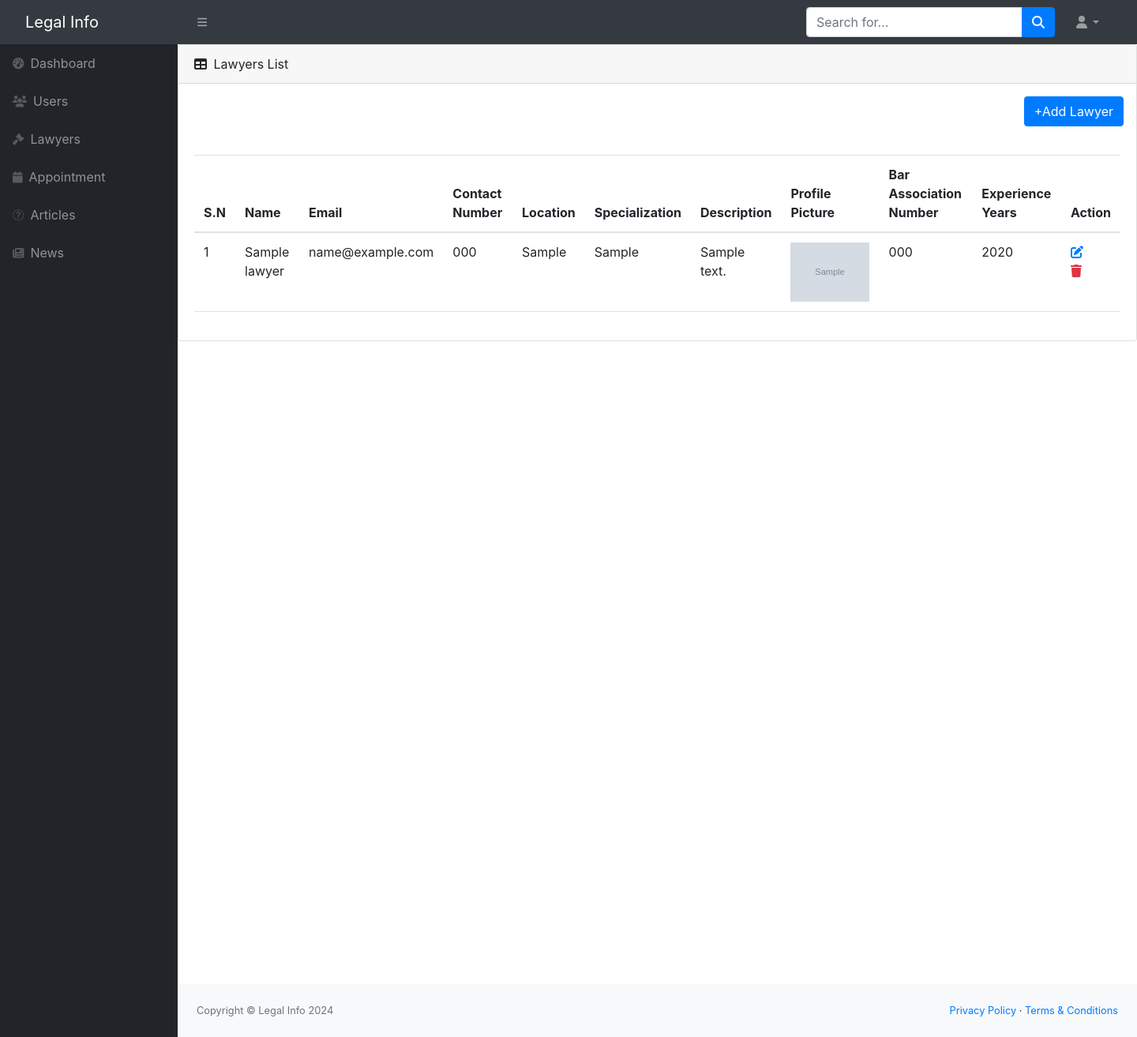
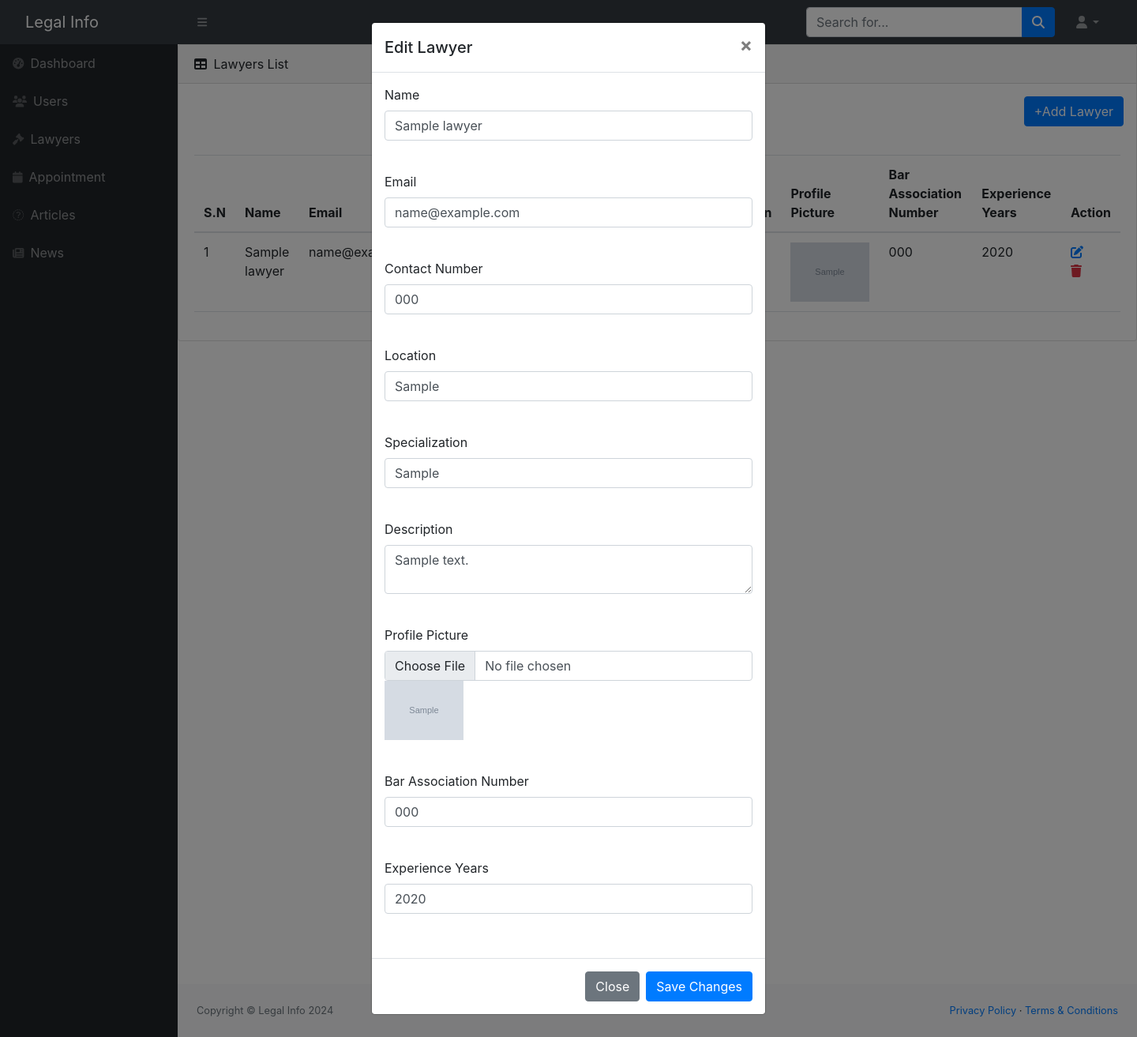
Before and after one commit to Khadkashankar/legalInfo, a PHP site: page /admin/lawyers.php in a window 1440 px wide, after a click that opens the changed part. Shown: the whole page at 79% size. Run offline with PHP 8.4, Linux system fonts and the light colour scheme; tables that the repository leaves empty hold one stand-in row (values such as "Sample post"); grey boxes marked "Sample" are stand-in pictures; data that the repository does not hold is empty; some libraries are stand-ins or nearby versions.

Commit message:
Add - update and delete for the lawyer completed

```diff
--- a/admin/lawyers.php
+++ b/admin/lawyers.php
@@ -114,38 +114,49 @@ $result = $conn->query($query);
 						<div class="form-group">
 							<label for="editName">Name</label>
 							<input type="text" class="form-control" id="editName" name="name">
+							<div id="invalid-editName" style="color:red"></div><br>
 						</div>
 						<div class="form-group">
 							<label for="editEmail">Email</label>
 							<input type="email" class="form-control" id="editEmail" name="email">
+							<div id="invalid-editEmail" style="color:red"></div><br>
 						</div>
 						<div class="form-group">
 							<label for="editContact">Contact Number</label>
 							<input type="text" class="form-control" id="editContact" name="contact">
+							<div id="invalid-editContact" style="color:red"></div><br>
 						</div>
 						<div class="form-group">
 							<label for="editLocation">Location</label>
 							<input type="text" class="form-control" id="editLocation" name="location">
+							<div id="invalid-editLocation" style="color:red"></div><br>
 						</div>
 						<div class="form-group">
 							<label for="editSpecialization">Specialization</label>
 							<input type="text" class="form-control" id="editSpecialization" name="specialization">
+							<div id="invalid-editSpecialization" style="color:red"></div><br>
 						</div>
 						<div class="form-group">
 							<label for="editDescription">Description</label>
 							<textarea class="form-control" id="editDescription" name="description"></textarea>
+							<div id="invalid-editDescription" style="color:red"></div><br>
 						</div>
 						<div class="form-group">
 							<label for="editProfilePicture">Profile Picture</label>
-							<input type="file" class="form-control" id="editProfilePicture" name="profile_picture">
+							<input type="file" class="form-control" id="editProfilePicture" name="profile_picture" onchange="previewImage(this)">
+							<img id="currentProfilePicture" src="./lawyerimages/<?php echo $row['profile_picture']; ?>" alt="Current Profile Picture" style="max-width: 100px; max-height: 100px;">
+							<img id="editProfilePicturePreview" src="#" alt="New Profile Picture Preview" style="max-width: 100px; max-height: 100px; display: none;">
+							<div id="invalid-editProfilePicture" style="color:red"></div><br>
 						</div>
 						<div class="form-group">
 							<label for="editBarAssociation">Bar Association Number</label>
 							<input type="text" class="form-control" id="editBarAssociation" name="bar_association_number">
+							<div id="invalid-editBarAssociation" style="color:red"></div><br>
 						</div>
 						<div class="form-group">
 							<label for="editExperience">Experience Years</label>
 							<input type="text" class="form-control" id="editExperience" name="experience_years">
+    						<div id="invalid-editExperience" style="color:red"></div><br>
 						</div>
 					</form>
 				</div>
@@ -263,7 +274,7 @@ $result = $conn->query($query);
 			modal.find('.modal-body #editLocation').val(location);
 			modal.find('.modal-body #editSpecialization').val(specialization);
 			modal.find('.modal-body #editDescription').val(description);
-			modal.find('.modal-body #editProfilePicture').val(profilePicture);
+			modal.find('.modal-body #currentProfilePicture').attr('src', './lawyerimages/' + profilePicture);
 			modal.find('.modal-body #editBarAssociation').val(barAssociation);
 			modal.find('.modal-body #editExperience').val(experience);
 		});
@@ -277,74 +288,74 @@ $result = $conn->query($query);
 					var location = $('#editLocation').val();
 					var specialization = $('#editSpecialization').val();
 					var description = $('#editDescription').val();
-					var profilePicture = $("#addProfilePicture")[0].files[0];
+					var profilePicture = $("#editProfilePicture")[0].files[0];
 					var barAssociation = $('#editBarAssociation').val();
 					var experience = $('#editExperience').val();
-
 					var isValid = true;
 
 					if (!name) {
-						$("#invalid-addName").text("Name cannot be Empty !");
+						$("#invalid-editName").text("Name cannot be Empty !");
 						var isValid = false;
 					}
 
 					if (!email) {
-						$("#invalid-addEmail").text("Email cannot be Empty !");
+						$("#invalid-editEmail").text("Email cannot be Empty !");
 						var isValid = false;
 					}
 
 					if (!contact) {
-       					 $("#invalid-addContact").text("Contact cannot be Empty!");
+       					 $("#invalid-editContact").text("Contact cannot be Empty!");
        					 isValid = false;
 					} else if (contact.length !== 10) {
-							$("#invalid-addContact").text("Contact number must be 10 digits long!");
+							$("#invalid-editContact").text("Contact number must be 10 digits long!");
 							isValid = false;
 					}
 
 					if (!location) {
-						$("#invalid-addLocation").text("Location cannot be Empty!");
+						$("#invalid-editLocation").text("Location cannot be Empty!");
 						var isValid = false;
 					}
 
 					if (!specialization) {
-						$("#invalid-addSpecialization").text("Specialization cannot be Empty!");
+						$("#invalid-editSpecialization").text("Specialization cannot be Empty!");
 					}
 
 					if (!description) {
-						$("#invalid-addDescription").text("Description cannot be Empty!");
+						$("#invalid-editDescription").text("Description cannot be Empty!");
 						var isValid = false;
 					}
 
 
 					if (!profilePicture) {
-						$("#invalid-addProfilePicture").text("Image cannot be Empty!");
+						$("#invalid-editProfilePicture").text("Image cannot be Empty!");
 						isValid = false;
 						} else {
 							allowedExtensions = /(\.jpeg|\.jpg|\.png)$/i;
 							if (!allowedExtensions.test(profilePicture.name)) {
-								$("#invalid-addProfilePicture").text("Invalid image format! Only JPEG, JPG, or PNG formats are allowed.");
+								$("#invalid-editProfilePicture").text("Invalid image format! Only JPEG, JPG, or PNG formats are allowed.");
 								isValid = false;
 						}
    					}
 
 					if (!barAssociation) {
-						$("#invalid-addBarAssociation").text("Bar Association Number cannot be Empty!");
+						$("#invalid-editBarAssociation").text("Bar Association Number cannot be Empty!");
 						isValid = false;
 					} else if (isNaN(barAssociation)) {
-						$("#invalid-addBarAssociation").text("Bar Association Number must be numeric!");
+						$("#invalid-editBarAssociation").text("Bar Association Number must be numeric!");
 						isValid = false;
 					}
 
 					if (!experience) {
-						$("#invalid-addExperience").text("Experience cannot be Empty!");
+						$("#invalid-editExperience").text("Experience cannot be Empty!");
 						isValid = false;
 					} else if (isNaN(experience)) {
-						$("#invalid-addExperience").text("Experience must be numeric!");
+						$("#invalid-editExperience").text("Experience must be numeric!");
 						isValid = false;
 					}
 
 						if (isValid) {
 								var formData = new FormData();
+								formData.append('id', lawyerId);
 								formData.append('name', name);
 								formData.append('email', email);
 								formData.append('contact', contact);
@@ -529,6 +540,22 @@ $result = $conn->query($query);
 				reader.readAsDataURL(input.files[0]);
 		}
 
+		function previewImage(input) {
+			var reader = new FileReader();
+
+			reader.onload = function(e) {
+				$('#editProfilePicturePreview').attr('src', e.target.result).show();
+				$('#currentProfilePicture').hide(); // Hide the current profile picture
+			}
+
+			reader.readAsDataURL(input.files[0]);
+		}
+
+		  // clear the error when the field is input for edit
+			$("#editName, #editEmail, #editContact, #editLocation, #editSpecialization, #editDescription, #editProfilePicture, #editBarAssociation, #editExperience").on("input", function () {
+						var field = $(this).attr("id");
+						$("#invalid-" + field).text("");
+			});
 
 
 		  // clear the error when the field is input
```
Also changed, not shown: admin/delete_lawyers.php (+20 -5 lines), admin/update_lawyers.php (+5 -2 lines), admin/lawyerimages/421239450_1641263743293712_6820952714804666737_n.jpg (added), admin/lawyerimages/MicrosoftTeams-image.png (added). Lines whose indentation alone changed are shown as unchanged.
